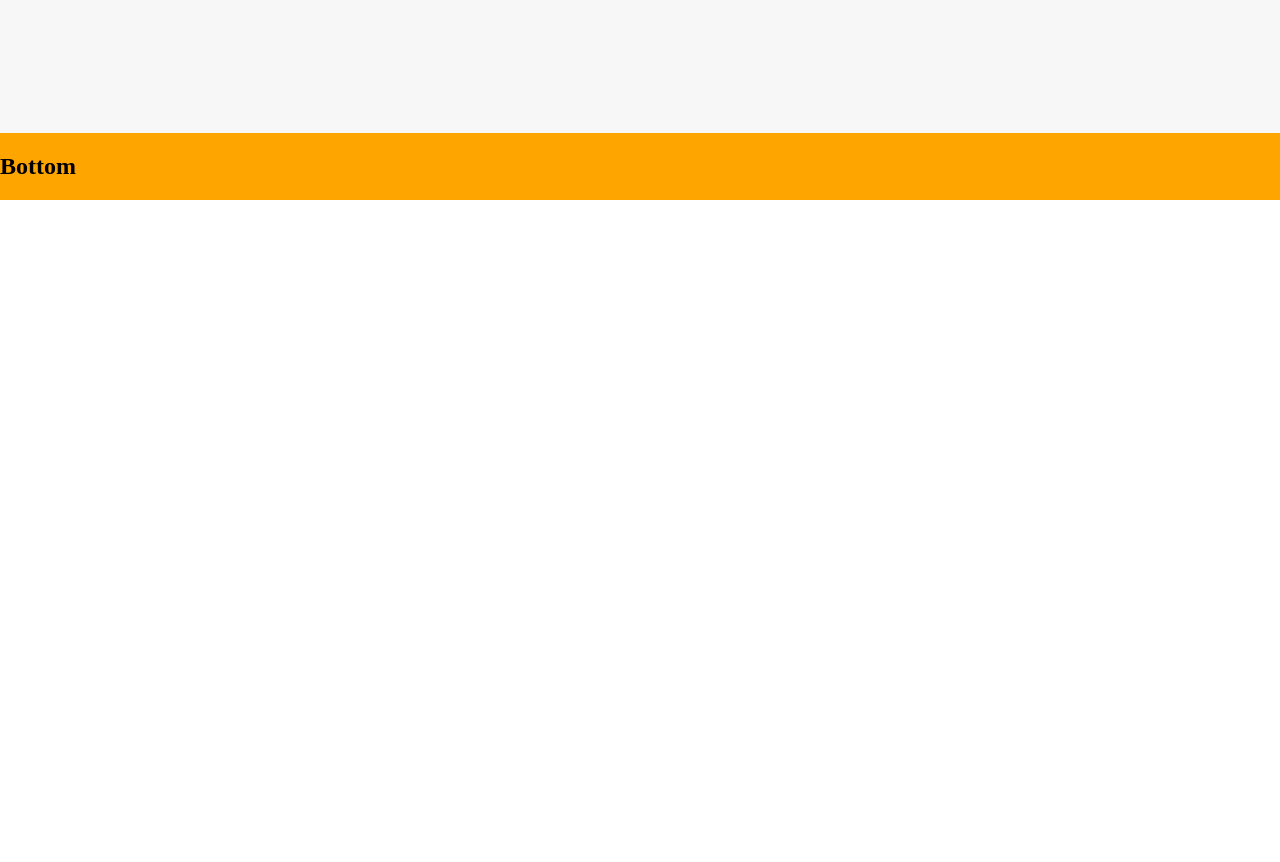
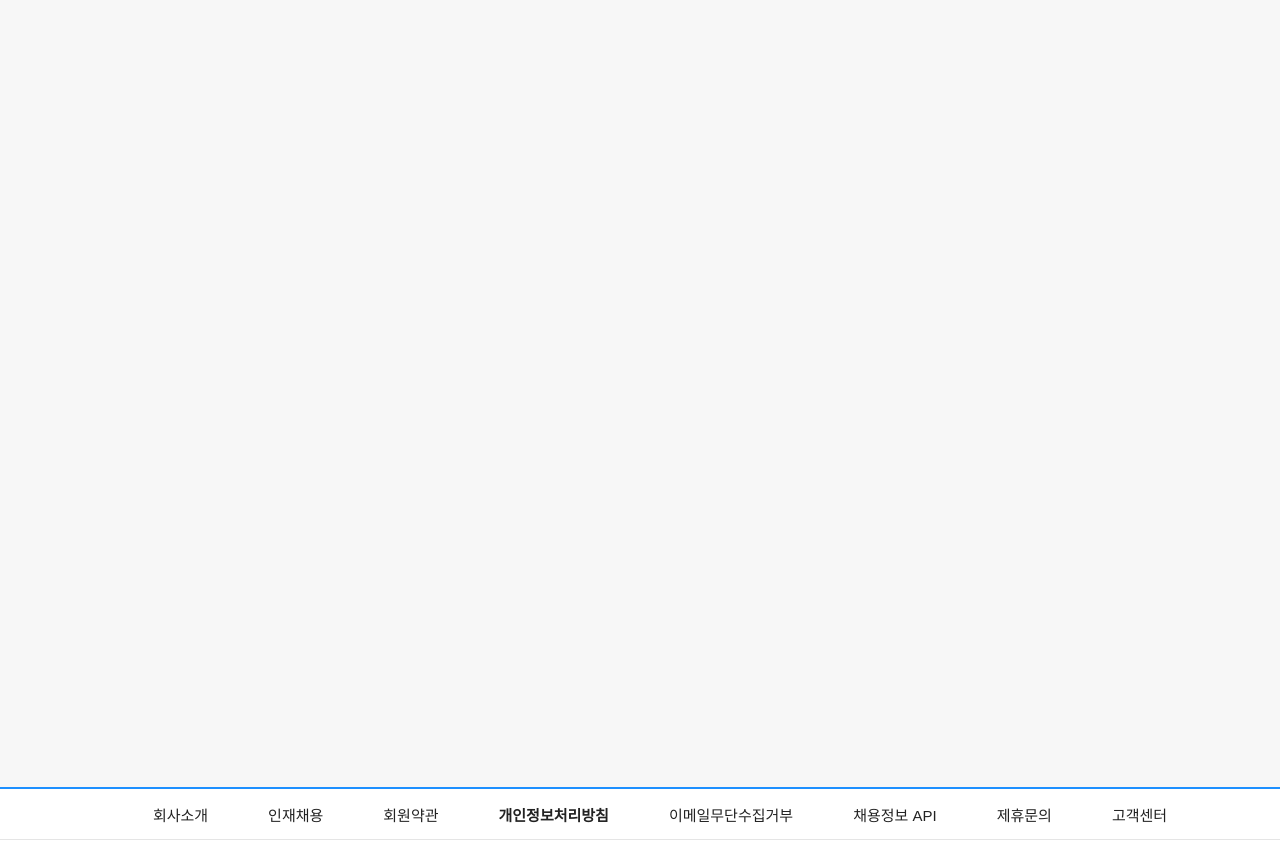
Before and after one commit to chopinballadeno4/in_jik, a React (Create React App) app: page / in a window 1280 px wide. Shown: the part 600-1462 px from the top of the page. Before the commit the page ends 800 px from the top, so only its background shows below. Built offline with nearby package versions, Linux system fonts and the light colour scheme.

Commit message:
BottomInfo, BottomContact yey

```diff
--- a/src/Routes/Home.tsx
+++ b/src/Routes/Home.tsx
@@ -25,7 +25,7 @@ function Home() {
         width: 100vw;
         height: 100vh;
         display: grid;
-        grid-template-rows: 187px 9fr 1fr;
+        grid-template-rows: 187px 1200px 250px;
     `;
 
     const Header = styled.header`
@@ -156,9 +156,40 @@ function Home() {
 
     //━━━━━━━━━━━━━━━━━━━━━━━━━━━━━━━━━━━━━━━━━━━━━━━━━━━━━━━━━━━━ Buttom
     const Bottom = styled.article`
-        background-color: orange;
+        background-color: #ffffff;
         grid-row: 2 3;
     `;
+
+    const Bottomnav = styled.div`
+        height: 50px;
+        border-top: 2px solid #1e90ff;
+        border-bottom: thin solid #e5e5e5;
+    `;
+
+    const BottomInfo = styled(UlParent)`
+        height: 50px;
+        display: flex;
+        justify-content: center;
+        align-items: center;
+        li {
+            margin: 0 30px;
+            float: left;
+            button {
+                &:hover {
+                    opacity: 0.5;
+                }
+                span {
+                    font-size: 15px;
+                    color : #222;
+                }
+            }
+        }
+    `;
+
+    const BottomContact = styled.div`
+
+    `;
+
 
     const toSignIn = () => {
 
@@ -238,7 +269,21 @@ function Home() {
                 <h1>Main</h1>
             </Main>
             <Bottom>
-                <h1>Bottom</h1>
+                <Bottomnav>
+                    <BottomInfo>
+                            <li><button><span>회사소개</span></button></li>
+                            <li><button><span>인재채용</span></button></li>
+                            <li><button><span>회원약관</span></button></li>
+                            <li><button><span style={{fontWeight: "bold"}}>개인정보처리방침</span></button></li>
+                            <li><button><span>이메일무단수집거부</span></button></li>
+                            <li><button><span>채용정보 API</span></button></li>
+                            <li><button><span>제휴문의</span></button></li>
+                            <li><button><span>고객센터</span></button></li>
+                    </BottomInfo>
+                </Bottomnav>
+                <BottomContact>
+
+                </BottomContact>
             </Bottom>
         </Entire>
     );
```
